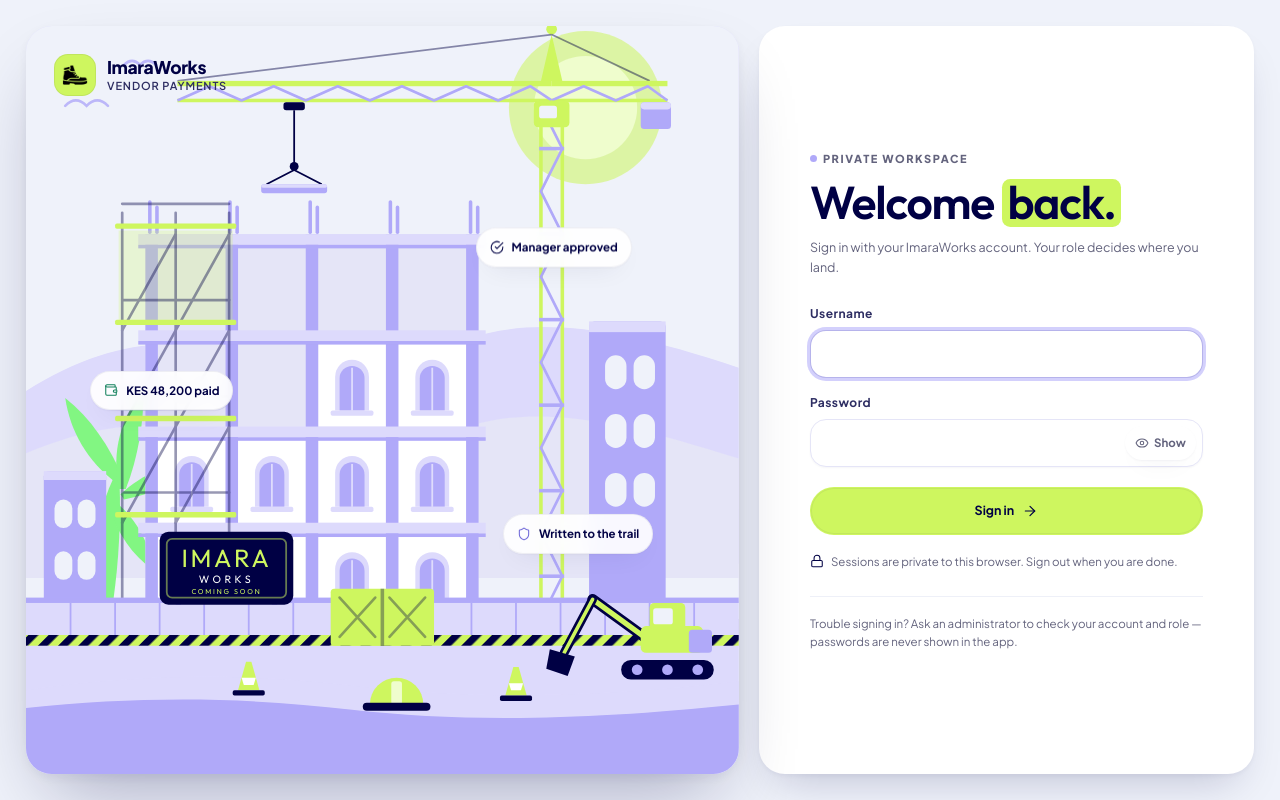
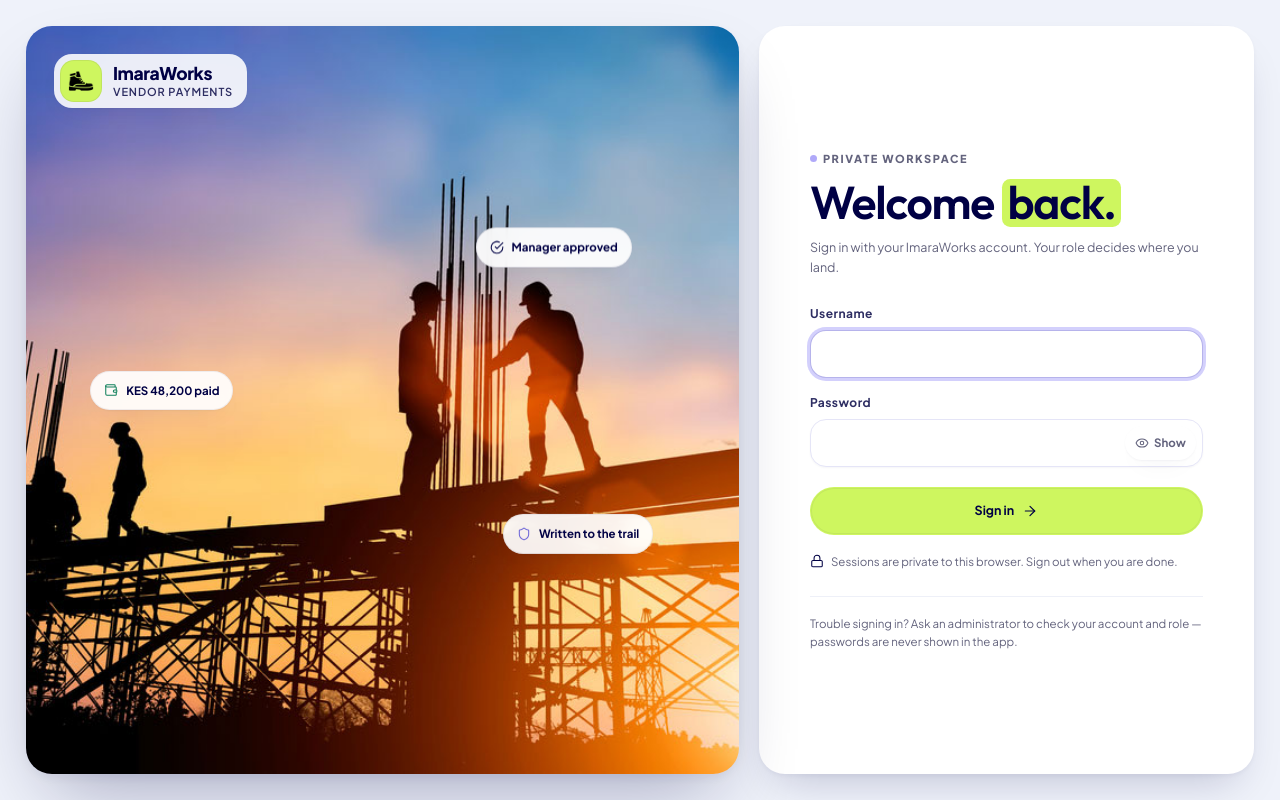
Before and after one commit to Software-Mahia/Imaraworks, a Django app: page /login/ in a window 1280 px wide. Run offline with Django 5.2, Linux system fonts and the light colour scheme.

Commit message:
style(login): use a site photo in place of the SVG illustration
Crop toward the workers with object-position and put the brand on a
frosted chip so it stays readable over the photo. _login-art.html is
no longer included.

```diff
--- a/frontend/static/frontend/app.css
+++ b/frontend/static/frontend/app.css
@@ -1112,6 +1112,17 @@ body.no-tabs .app-bar__tabs { display: none; }
 
 .login-art { position: absolute; inset: 0; z-index: 0; display: flex; align-items: flex-end; justify-content: center; }
 .login-art svg { width: 100%; height: 100%; object-fit: cover; }
+/* Crop toward the two workers on the right of the photo. */
+.login-photo { display: block; width: 100%; height: 100%; object-fit: cover; object-position: 72% 60%; }
+/* The photo is busy, so the brand sits on a frosted chip to stay readable. */
+.login-visual .brand {
+  padding: 6px 14px 6px 6px;
+  border-radius: 18px;
+  background: rgba(255, 255, 255, 0.88);
+  box-shadow: var(--shadow-soft);
+  -webkit-backdrop-filter: blur(8px);
+  backdrop-filter: blur(8px);
+}
 
 .art-chip {
   position: absolute;
--- a/frontend/templates/frontend/login.html
+++ b/frontend/templates/frontend/login.html
@@ -31,7 +31,13 @@
         </a>
 
         <div class="login-art" aria-hidden="true">
-          {% include "frontend/_login-art.html" %}
+          <img
+            class="login-photo"
+            src="{% static 'frontend/login-photo.jpg' %}"
+            alt=""
+            width="1000"
+            height="667"
+          />
         </div>
 
         <span class="art-chip art-chip--approve">
```
Also changed, not shown: frontend/static/frontend/login-photo.jpg (added).
